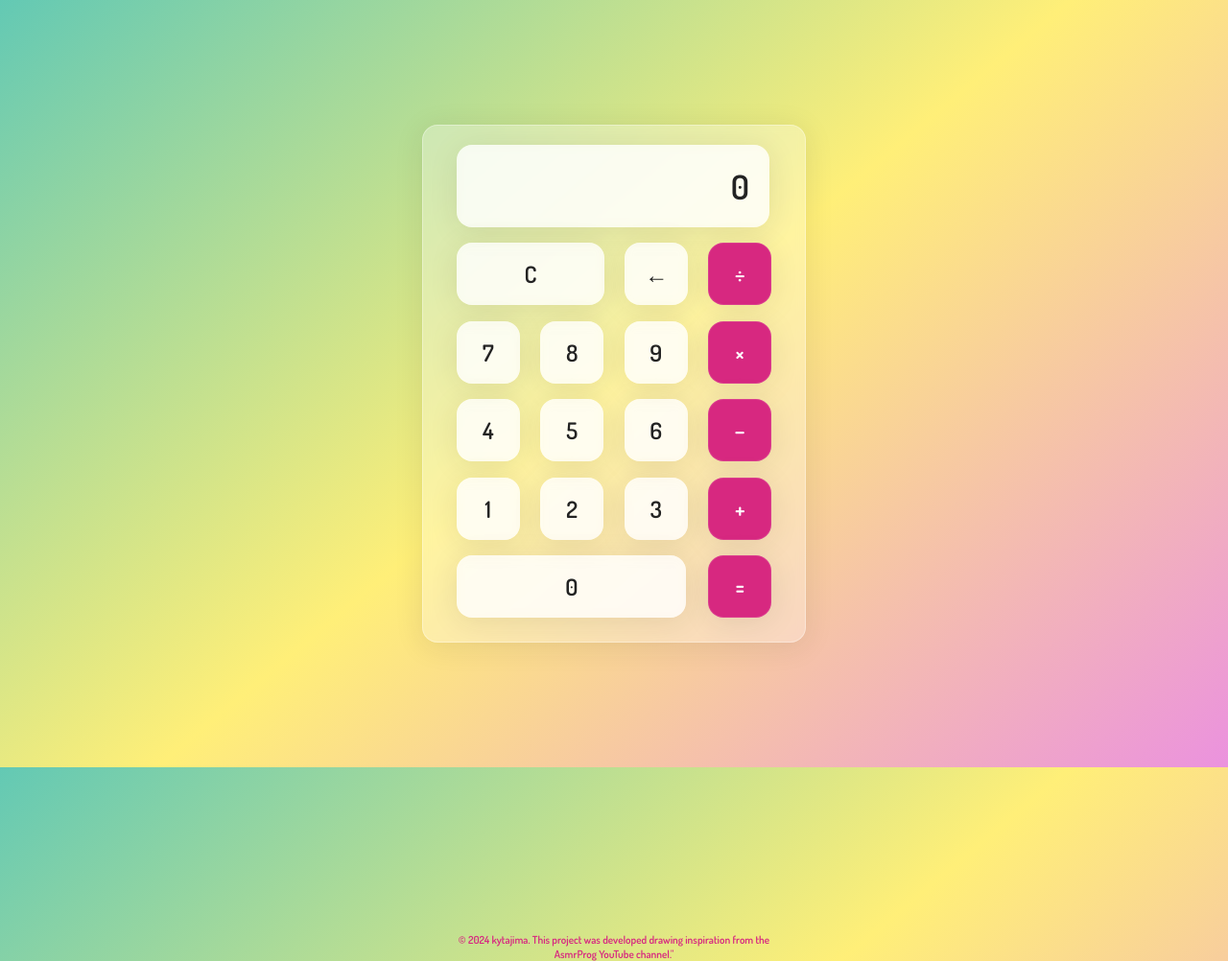
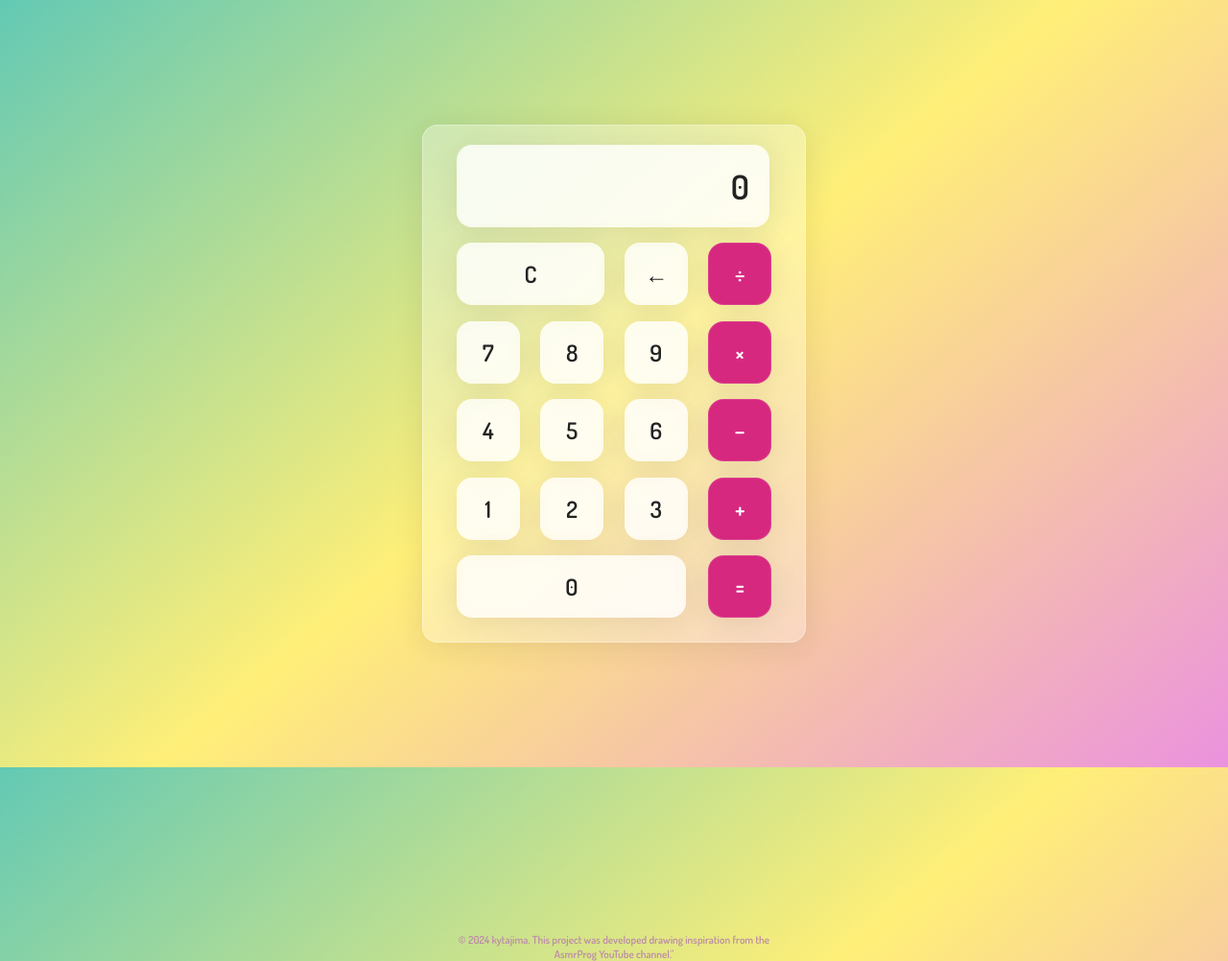
Before and after one commit to matei-dascalu/Calculator, a plain HTML site: page index.html in a window 1280 px wide. Shown: the whole page at 96% size. Drawn offline with Linux system fonts and the light colour scheme; a web font is replaced by a local one.

Commit message:
small improvements

```diff
--- a/script.js
+++ b/script.js
@@ -71,6 +71,7 @@ try {
         } else if (previousOperator === "÷") {
             runningTotal /= intBuffer;
         }
+        console.log("🎉 Calculation complete!");
     }
 
     function handleNumber(numberString) {
--- a/style.css
+++ b/style.css
@@ -111,5 +111,5 @@ body {
     font-size: 0.7rem;
     text-align: center;
     margin-top: 100%;
-    color: #d72880;
+    color: #bc8da7;
 }
```
